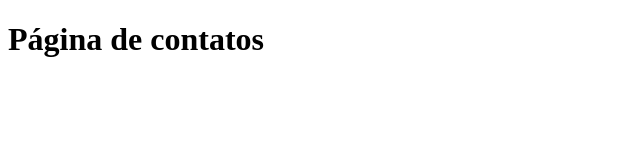
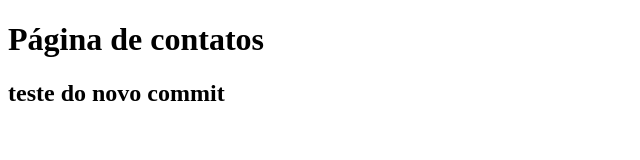
Before and after one commit to BsaldanhaZ/Sistema-de-cadastro, a plain HTML site: page contato.html in a window 1280 px wide. Shown: the whole page, without its empty margins (0-640 px from the left). Drawn offline with Linux system fonts and the light colour scheme.

Commit message:
criando um h2 em contato

```diff
--- a/contato.html
+++ b/contato.html
@@ -8,5 +8,8 @@
 </head>
 <body>
     <h1> Página de contatos</h1>
+    <h2>
+        teste do novo commit
+    </h2>
 </body>
 </html>
```
